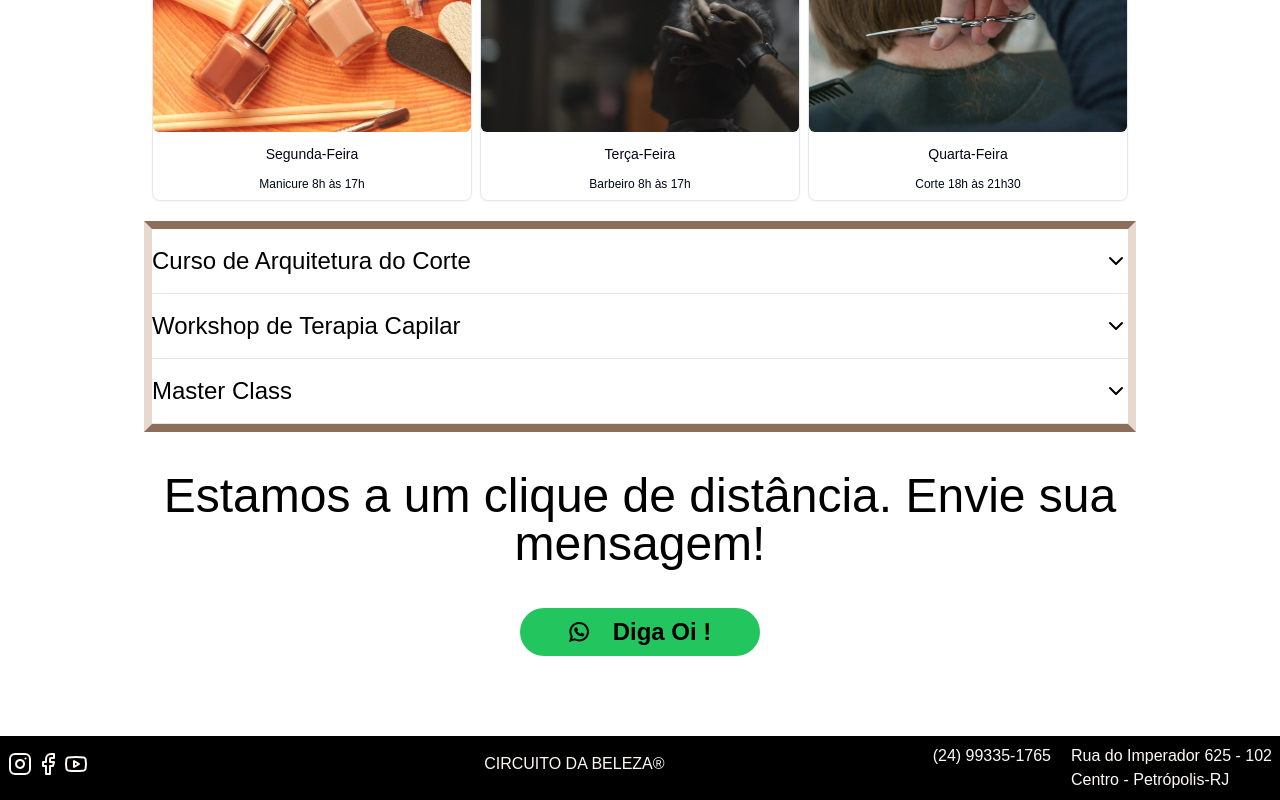
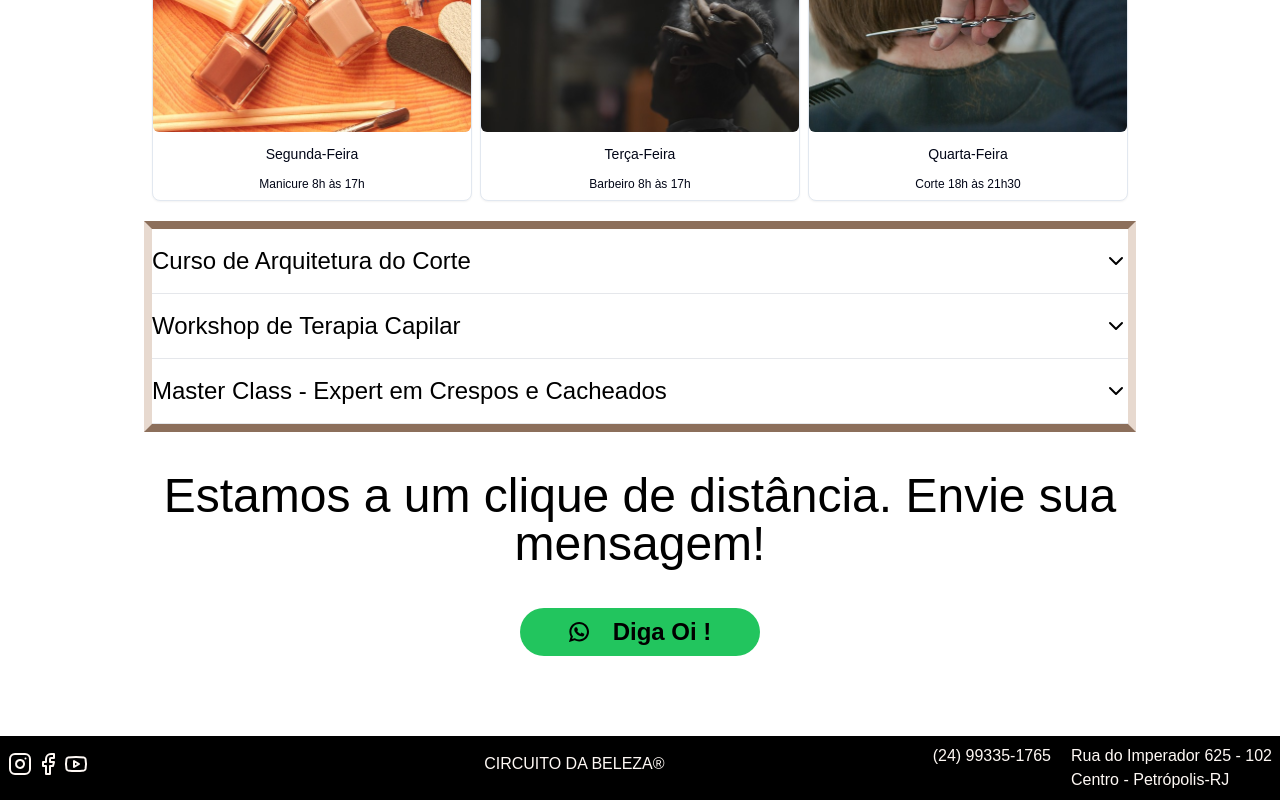
Before and after one commit to Riba12/CircuitoBeleza, a Next.js app: page / in a window 1280 px wide. Shown: the part 4772-5572 px from the top of the page. Built offline with nearby package versions, Linux system fonts and the light colour scheme.

Commit message:
small fix

```diff
--- a/src/components/cursos.tsx
+++ b/src/components/cursos.tsx
@@ -98,7 +98,7 @@ export default function Cursos() {
                             </AccordionContent>
                         </AccordionItem>
                         <AccordionItem value="item-3" className="text-2xl">
-                            <AccordionTrigger onClick={() => { Scroll() }}>Master Class</AccordionTrigger>
+                            <AccordionTrigger onClick={() => { Scroll() }}>Master Class - Expert em Crespos e Cacheados</AccordionTrigger>
                             <AccordionContent className="flex">
                                 <div className="place-content-center"><img src="curso4.png" className="w-96" /></div>
                                 <div>
```
